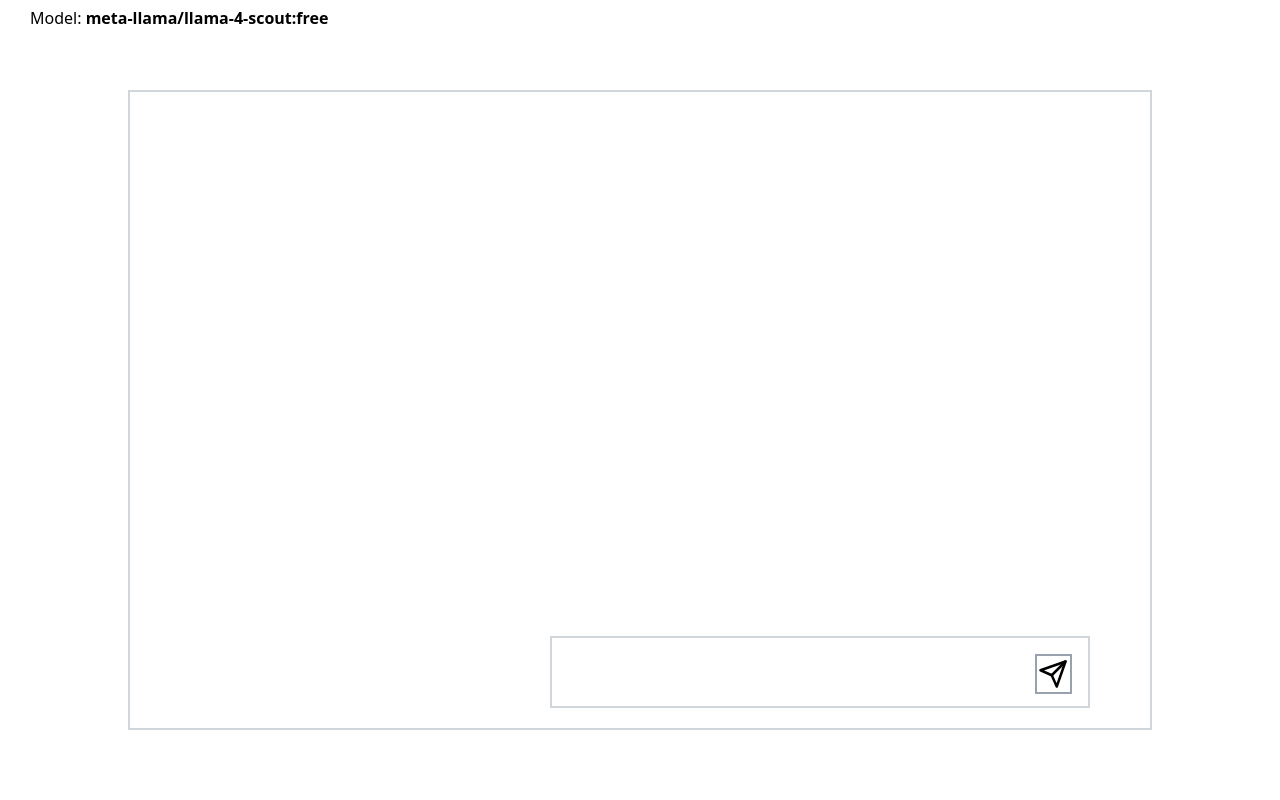
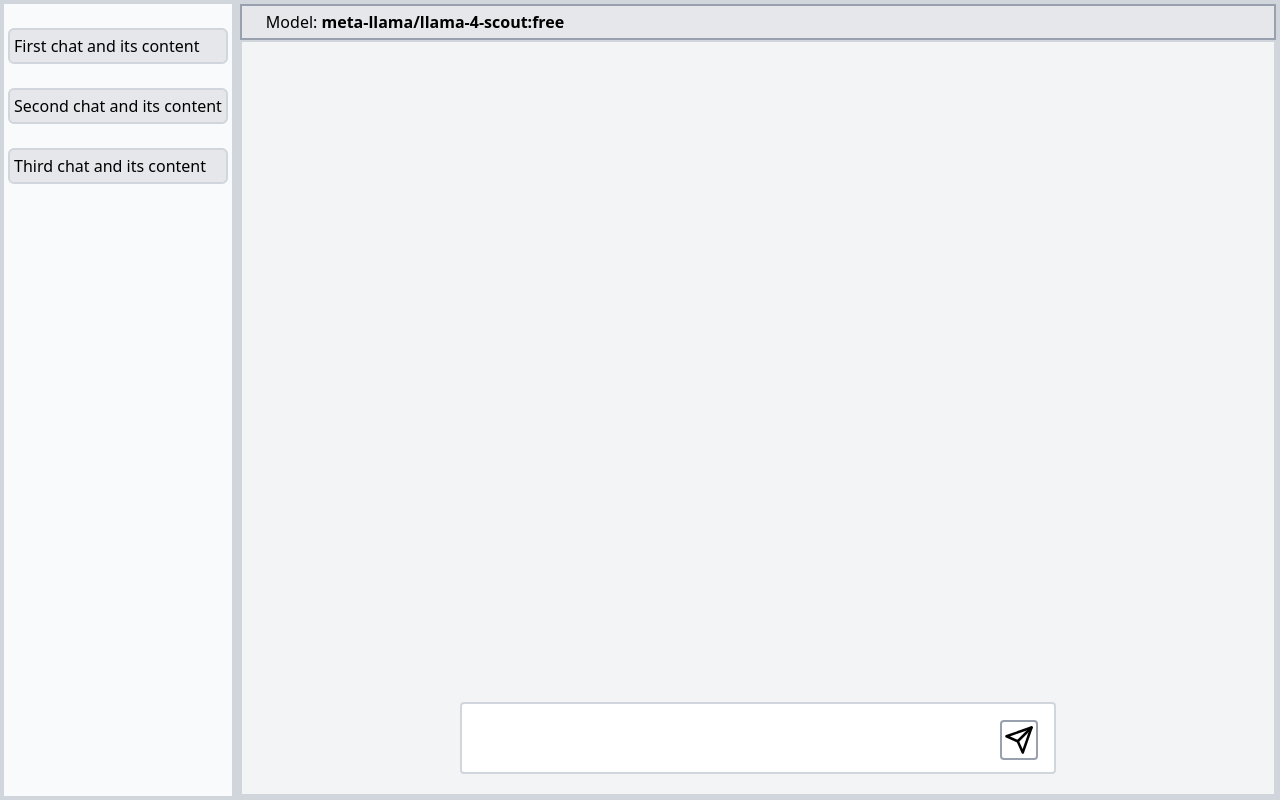
Before and after one commit to BMike903/LLM-front, a React (Vite) app: page / in a window 1280 px wide. Built offline with nearby package versions, Linux system fonts and the light colour scheme.

Commit message:
basic appearance redone

```diff
--- a/src/App.tsx
+++ b/src/App.tsx
@@ -29,7 +29,9 @@ function App() {
             status: "fetching",
         }));
 
-        const response = await fetch("https://openrouter.ai/api/v1/chat/completions", {
+        const response = await fetch(
+            "https://openrouter.ai/api/v1/chat/completions",
+            {
                 method: "POST",
                 headers: {
                     "Authorization": `Bearer ${import.meta.env.VITE_API_KEY}`,
@@ -37,9 +39,13 @@ function App() {
                 },
                 body: JSON.stringify({
                     model: chat.model,
-                messages: [...chat.messages, { "role": "user", "content": String(question) }],
+                    messages: [
+                        ...chat.messages,
+                        { "role": "user", "content": String(question) },
+                    ],
                 }),
-        });
+            },
+        );
 
         if (!response.ok) {
             console.log("ERROR: ", response);
@@ -54,7 +60,11 @@ function App() {
             messages: [
                 ...chat.messages,
                 { role: "user", content: question, id: nanoid() },
-                { role: "assistant", content: data.choices[0].message.content, id: nanoid() },
+                {
+                    role: "assistant",
+                    content: data.choices[0].message.content,
+                    id: nanoid(),
+                },
             ],
         }));
         setQuestion("");
@@ -77,24 +87,49 @@ function App() {
     };
 
     return (
-        <>
-            <header className="m-1.5 pl-6">
+        <div className="flex h-screen w-screen flex-row">
+            <div
+                id="chatList"
+                className="flex h-full border-4 border-solid border-gray-300 bg-gray-50"
+            >
+                <ul className="flex flex-col gap-6 px-1 py-6">
+                    <li className="rounded-md border-2 border-solid border-gray-300 bg-gray-200 p-1 hover:cursor-pointer hover:bg-gray-100">
+                        First chat and its content
+                    </li>
+                    <li className="rounded-md border-2 border-solid border-gray-300 bg-gray-200 p-1 hover:cursor-pointer hover:bg-gray-100">
+                        Second chat and its content
+                    </li>
+                    <li className="rounded-md border-2 border-solid border-gray-300 bg-gray-200 p-1 hover:cursor-pointer hover:bg-gray-100">
+                        Third chat and its content
+                    </li>
+                </ul>
+            </div>
+
+            <div
+                id="chatBox"
+                className="flex h-full flex-4/5 flex-col border-4 border-solid border-gray-300 bg-gray-100"
+            >
+                <div className="border-2 border-solid border-gray-400 bg-gray-200 p-1 pl-6">
                     Model: <b>{chat.model}</b>
-            </header>
+                </div>
 
-            <div className="relative mt-15 mr-auto ml-auto flex h-160 w-4/5 flex-col items-center gap-15 overflow-y-scroll scroll-smooth border-2 border-solid border-gray-300 pt-15 pr-15 pl-15">
+                <div className="mx-auto flex h-full w-full flex-col items-center gap-15 overflow-y-scroll scroll-smooth border-2 border-solid border-gray-300 bg-gray-100 p-5">
                     {chat.messages.map((message) => {
                         if (message.role === "user") {
                             return (
                                 <div
-                                className="self-end rounded-s-xl rounded-br-xl border-gray-200 bg-gray-100 p-4 dark:bg-gray-700"
+                                    className="self-end rounded-s-xl rounded-br-xl border-gray-200 bg-gray-300 p-4"
                                     key={message.id}
                                 >
                                     {message.content}
                                 </div>
                             );
                         } else {
-                        return <div key={message.id}>{asterisksToBoldMarkup(message.content)}</div>;
+                            return (
+                                <div key={message.id}>
+                                    {asterisksToBoldMarkup(message.content)}
+                                </div>
+                            );
                         }
                     })}
 
@@ -107,7 +142,7 @@ function App() {
                     <div
                         key="input-container"
                         ref={inputContainer}
-                    className="relative bottom-0 mt-auto mb-5 box-border flex h-18 w-3/5 flex-row self-end border-2 border-solid border-gray-300 p-4"
+                        className="relative mx-auto mt-auto box-border flex h-18 w-3/5 flex-row self-end rounded-sm border-2 border-solid border-gray-300 bg-white p-4"
                     >
                         <input
                             value={question}
@@ -120,13 +155,14 @@ function App() {
                         <button
                             disabled={chat.status === "fetching"}
                             onClick={() => makeRequest()}
-                        className="flex h-10 w-10 items-center justify-center border-2 border-solid border-gray-400"
+                            className="flex h-10 w-10 items-center justify-center rounded-sm border-2 border-solid border-gray-400"
                         >
                             {renderSendButton()}
                         </button>
                     </div>
                 </div>
-        </>
+            </div>
+        </div>
     );
 }
 
```
Lines whose indentation alone changed are shown as unchanged.
